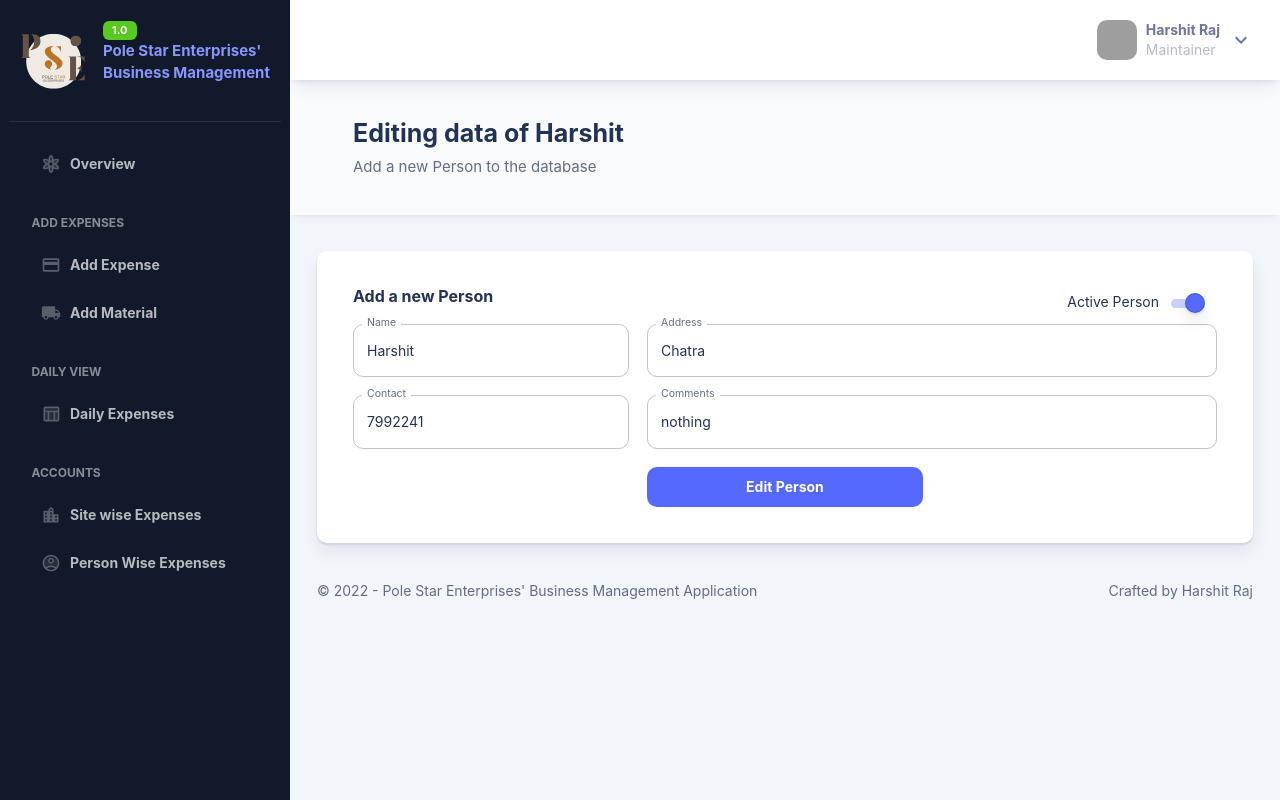
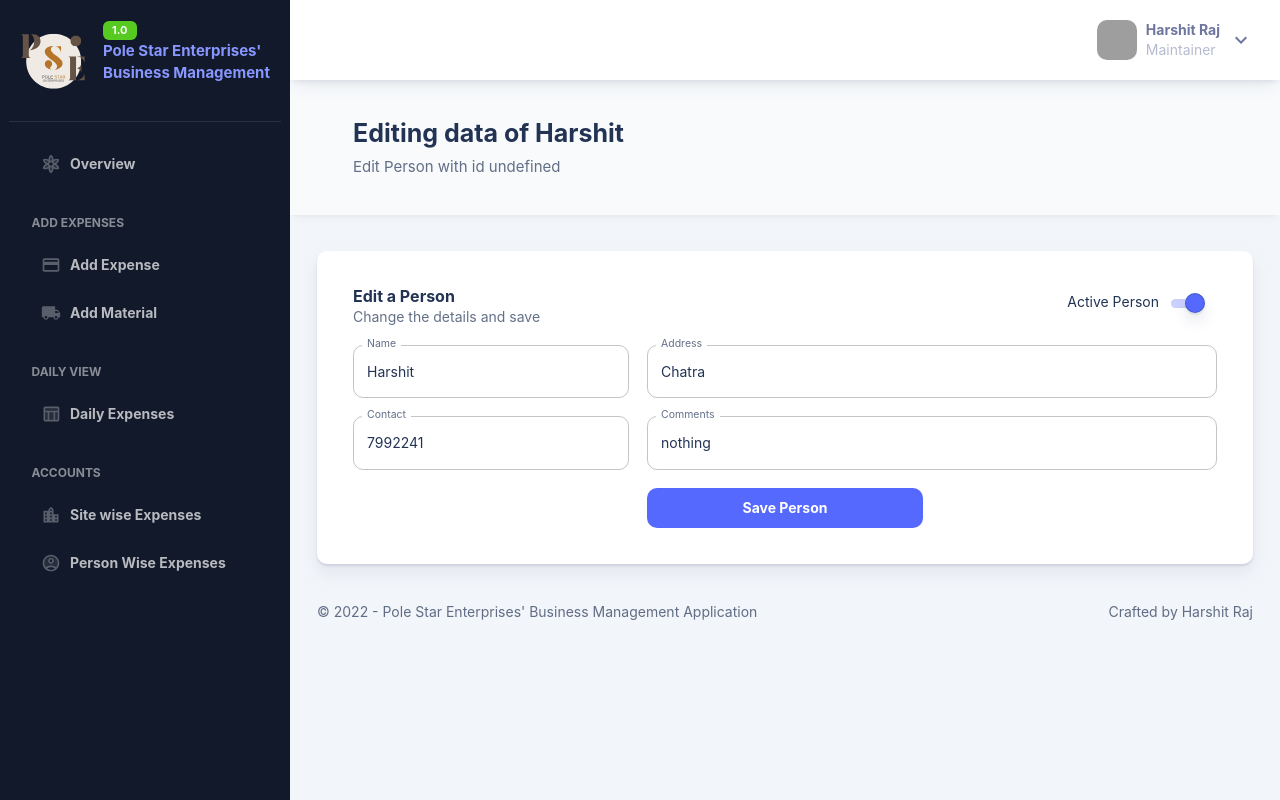
Before and after one commit to 1-Harshit/business-management, a Next.js app: page /admin/person/1/edit in a window 1280 px wide. Built offline with nearby package versions, Linux system fonts and the light colour scheme; grey boxes are pictures that could not be loaded.

Commit message:
Update edit person

```diff
--- a/src/pages/admin/person/[id]/edit.tsx
+++ b/src/pages/admin/person/[id]/edit.tsx
@@ -47,14 +47,15 @@ const PersonEdit = () => {
       </Head>
       <PageTitle
         heading={`Editing data of ${values.name}`}
-        subHeading="Add a new Person to the database"
+        subHeading={`Edit Person with id ${values.ID}`}
       />
       <Container maxWidth="lg">
         <Card sx={{ p: { xs: 2, md: 4 } }}>
           <Grid container spacing={2}>
             <Grid item xs={12} md={8}>
-              <Typography variant="h4" sx={{ mb: 2 }}>
-                Add a new Person
+              <Typography variant="h4">Edit a Person</Typography>
+              <Typography color="textSecondary" sx={{ mb: 2 }}>
+                Change the details and save
               </Typography>
             </Grid>
             <Grid
@@ -72,7 +73,7 @@ const PersonEdit = () => {
               </Typography>
               <Switch
                 checked={values.isActive}
-                onChange={(event, checked) => {
+                onChange={(e, checked) => {
                   setValues({
                     ...values,
                     isActive: checked,
@@ -133,7 +134,7 @@ const PersonEdit = () => {
                 loading={isLoading}
                 onClick={handleSubmit}
               >
-                Edit Person
+                Save Person
               </LoadingButton>
             </Grid>
           </Grid>
```
